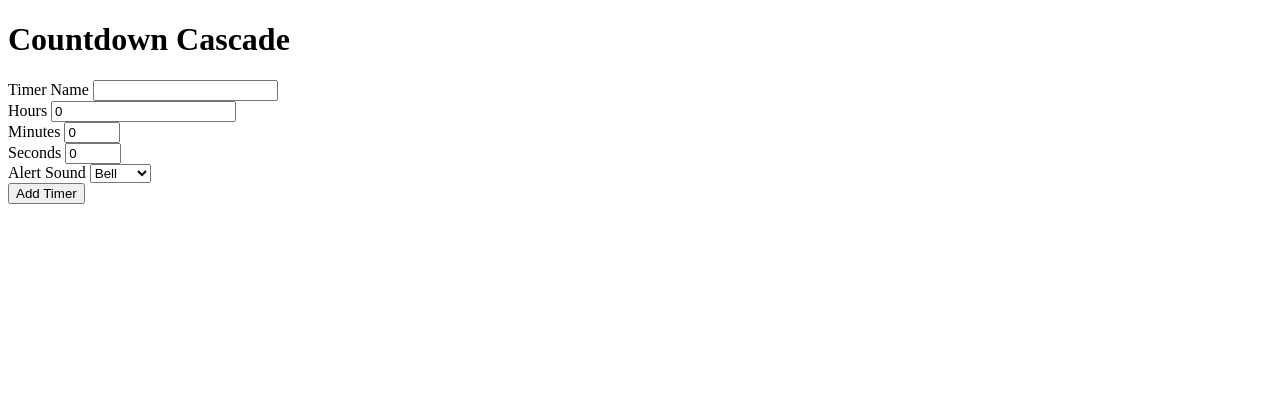
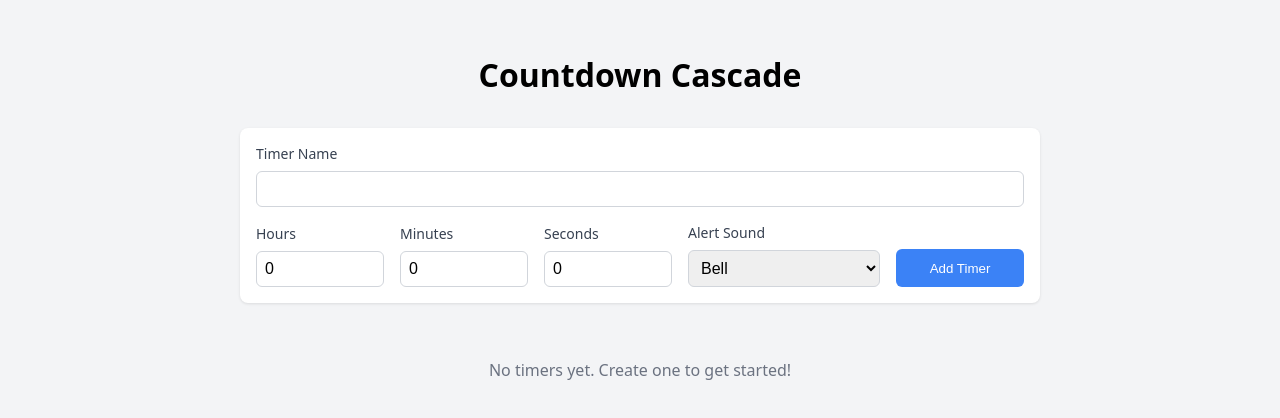
Before and after one commit to StaticNoiseLog/countdown-cascade, a plain HTML site: page index.html in a window 1280 px wide. Drawn offline with Linux system fonts and the light colour scheme; the site is published under a folder, as on GitHub Pages, so addresses that start at the root find nothing.

Commit message:
fix paths to main.js and style.css for GitHub Pages

```diff
--- a/index.html
+++ b/index.html
@@ -5,7 +5,7 @@
   <meta charset="UTF-8">
   <meta name="viewport" content="width=device-width, initial-scale=1.0">
   <title>Countdown Cascade</title>
-  <link rel="stylesheet" href="/styles.css">
+  <link rel="stylesheet" href="styles.css">
 </head>
 
 <body>
@@ -52,7 +52,7 @@
     <div class="timer-list" id="timerList"></div>
   </div>
 
-  <script type="module" src="/main.js"></script>
+  <script type="module" src="main.js"></script>
 </body>
 
 </html>
```
